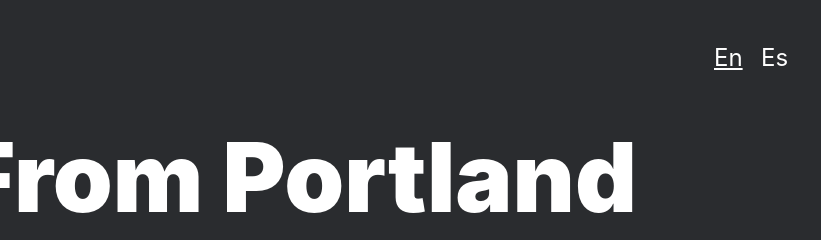
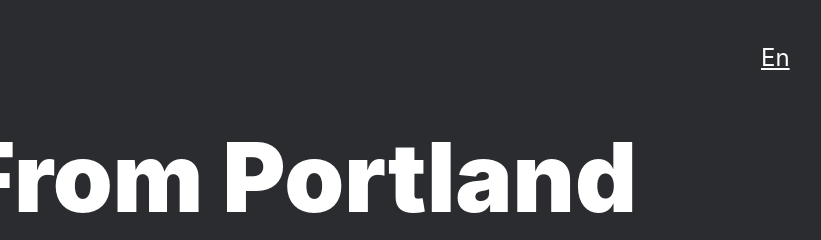
Before and after one commit to mrseif123/From-Portland-to-Portland, a plain HTML site: page index.html in a window 1280 px wide. Shown: the top 240 px of the page, 342-1163 px from the left. Drawn offline with Linux system fonts and the light colour scheme; a web font is replaced by a local one.

Commit message:
Update index.html

```diff
--- a/index.html
+++ b/index.html
@@ -16,9 +16,9 @@
         <li class="header__item">
           <a class="header__lang link-animate header__lang_active" href="#">En</a>
         </li>
-        <li class="header__item">
+<!--         <li class="header__item">
           <a class="header__lang link-animate" href="#">Es</a>
-        </li>
+        </li> -->
       </ul>
     </header>
 
```
